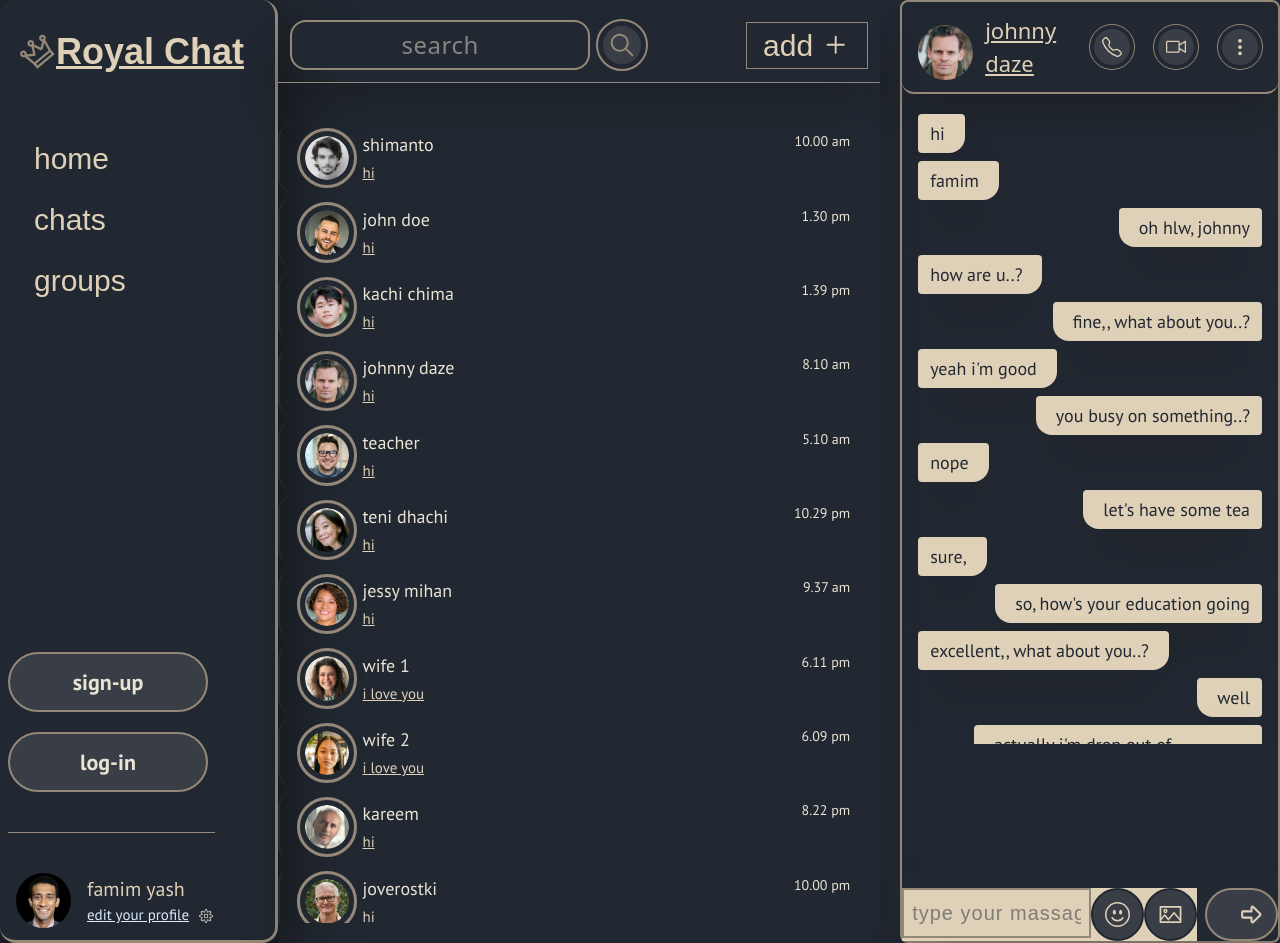
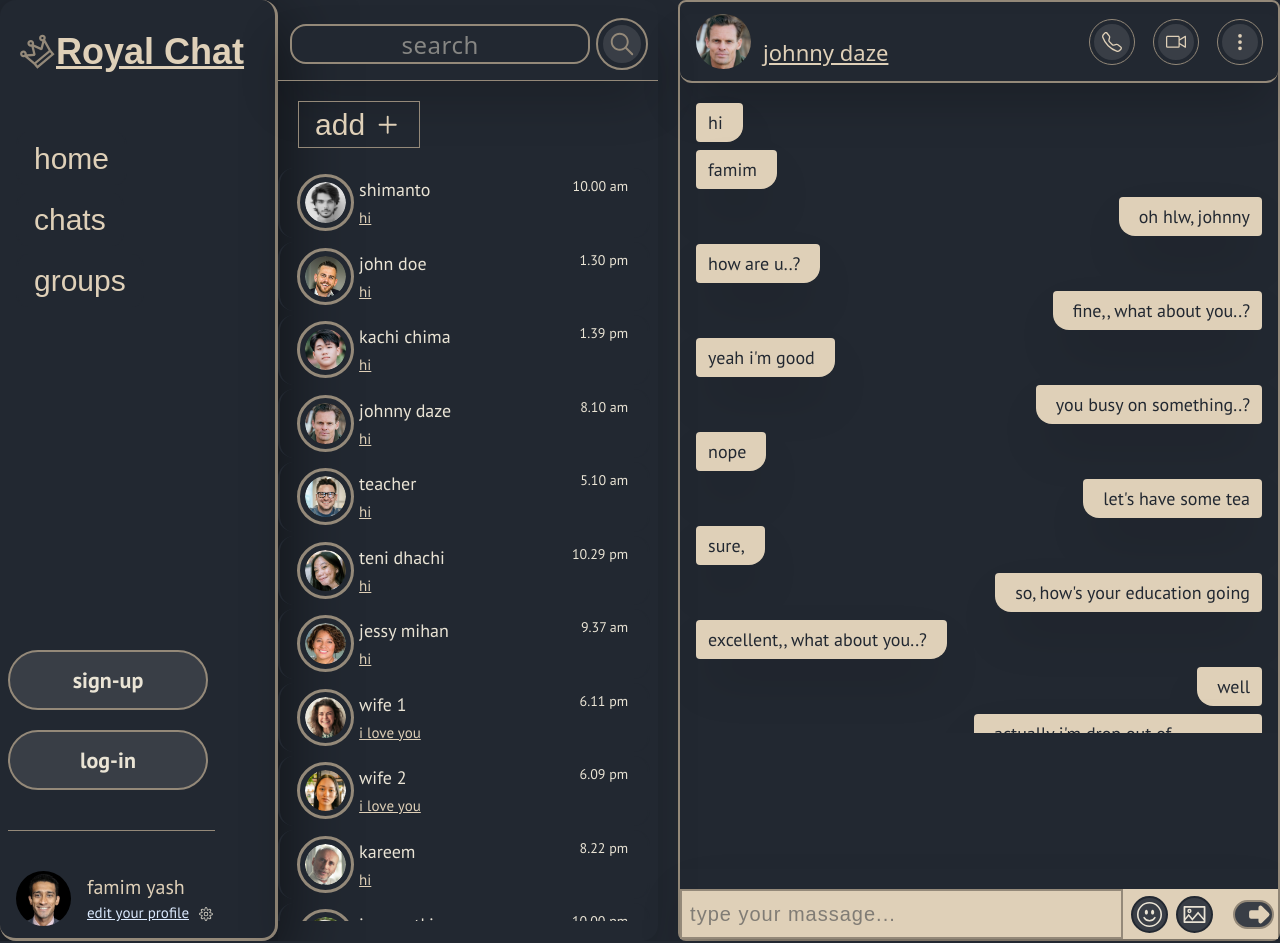
Before and after one commit to famim2002/chatting-app, a React (Vite) app: page / in a window 1280 px wide. Built offline with nearby package versions, Linux system fonts and the light colour scheme; a web font is replaced by a local one.

Commit message:
content-add

```diff
--- a/src/pages/ChatBox.jsx
+++ b/src/pages/ChatBox.jsx
@@ -18,8 +18,8 @@ const ChatBox = () => {
             <div className="">
               <input
                 type="text"
-                className=" inline-block w-[250px] form_input border-2 text-2xl border-brand rounded-2xl focus:shadow-2xl focus:border-text
-                            md:w-[350px] lg:w-[300px]"
+                className=" inline-block w-[250px] h-[40px] form_input border-2 text-2xl border-brand rounded-2xl focus:shadow-2xl focus:border-text
+                            md:w-[300px] "
                 placeholder="search"
                 aria-label="Search users"
               />
@@ -28,10 +28,15 @@ const ChatBox = () => {
               <IoIosSearch />
             </Link>
           </div>
+        </div>
 
+        <div
+          className="h-[450px] overflow-y-auto pr-2 custom-scrollbar
+                        md:h-[820px]"
+        >
           <Link
-            className="flex text-[25px] border-brand border  px-4 font-headerFont text-base hover:bg-base  hover:text-primary
-                      xl:ml-20
+            className="flex text-[25px] border-brand border   ml-5 px-4 font-headerFont text-base hover:bg-base  hover:text-primary
+
                       xl:text-[30px]"
             to="/"
           >
@@ -39,12 +44,6 @@ const ChatBox = () => {
               add <GoPlus />
             </p>
           </Link>
-        </div>
-
-        <div
-          className="h-[250px] overflow-y-auto pr-2 custom-scrollbar
-                        md:h-[820px]"
-        >
           <div className="grid grid-cols-1 gap-1  pt-5  ">
             <Users
               image="/shimanto-image.jpg"
@@ -118,7 +117,6 @@ const ChatBox = () => {
               time="9.30 am"
               message="hi"
             />
-
             <Users
               image="/sample-image (12).jpg"
               name="micky"
@@ -149,7 +147,6 @@ const ChatBox = () => {
               time="10.00 pm"
               message="hi"
             />
-
             <Users
               image="/sample-image (2).jpg"
               name="kachi chiwa"
--- a/src/pages/ChatPage.jsx
+++ b/src/pages/ChatPage.jsx
@@ -4,7 +4,7 @@ import { GoDeviceCameraVideo } from "react-icons/go";
 import { BsThreeDotsVertical } from "react-icons/bs";
 import { BsEmojiSmile } from "react-icons/bs";
 import { AiOutlinePicture } from "react-icons/ai";
-import { TbArrowBigRight } from "react-icons/tb";
+import {  TbArrowBigRightFilled } from "react-icons/tb";
 
 import { Link } from "react-router";
 import OtherMassage from "../componenets/common-components/OtherMassage";
@@ -103,32 +103,33 @@ const ChatPage = () => {
             className="mt-auto shadow-2xl flex flex-col items-start justify-between pt-5 gap-2
                           lg:flex-col xl:flex-row"
           >
-            <div className="w-full flex bg-base">
+            <div className="w-full flex bg-base items-center gap-2 pr-1">
               <input
                 type="text"
                 placeholder="type your massage..."
                 className="px-2  w-full h-[50px] text-xl text-primary bg-base font-headerFont tracking-wider outline-0 border-brand border-2 "
               />
 
-              <div className="p-3 bg-secondary border-2 border-primary rounded-full hover:bg-base  group">
+              <div className="p-1 bg-secondary border-2 border-primary rounded-full hover:bg-base  group">
                 <BsEmojiSmile
-                  className="text-[20px] text-base  group-hover:text-primary
+                  className="text-[20px] text-text  group-hover:text-primary
                             xl:text-[25px]"
                 />
               </div>
 
-              <div className="p-3 bg-secondary border-2 border-primary rounded-full hover:bg-base group">
+              <div className="p-1 bg-secondary border-2 border-primary rounded-full hover:bg-base group">
                 <AiOutlinePicture
-                  className="text-[20px] text-base  group-hover:text-primary
+                  className="text-[20px] text-text  group-hover:text-primary
                           xl:text-[25px]"
                 />
               </div>
-            </div>
-            <div className="p-3 bg-secondary border-2 border-brand rounded-full hover:bg-base group">
-              <TbArrowBigRight
-                className="text-[20px] text-base  ml-5  group-hover:text-primary
+              <div className=" bg-secondary border-2 border-brand rounded-full hover:bg-base ml-3 hover:border-primary group">
+
+              <TbArrowBigRightFilled
+                className="text-[20px] text-base ml-3 group-hover:text-primary
                          lg:text-[25px]  xl:text-[25px]"
               />
+              </div>
             </div>
           </div>
         </div>
--- a/src/pages/SignUp.jsx
+++ b/src/pages/SignUp.jsx
@@ -1,6 +1,5 @@
 import React from "react";
 import SignUpForm from "../componenets/sign-in/up/SignUpForm"
-
 import BackButton from "../componenets/common-components/BackButton"
 import { LiaCrownSolid } from "react-icons/lia";
 
```
